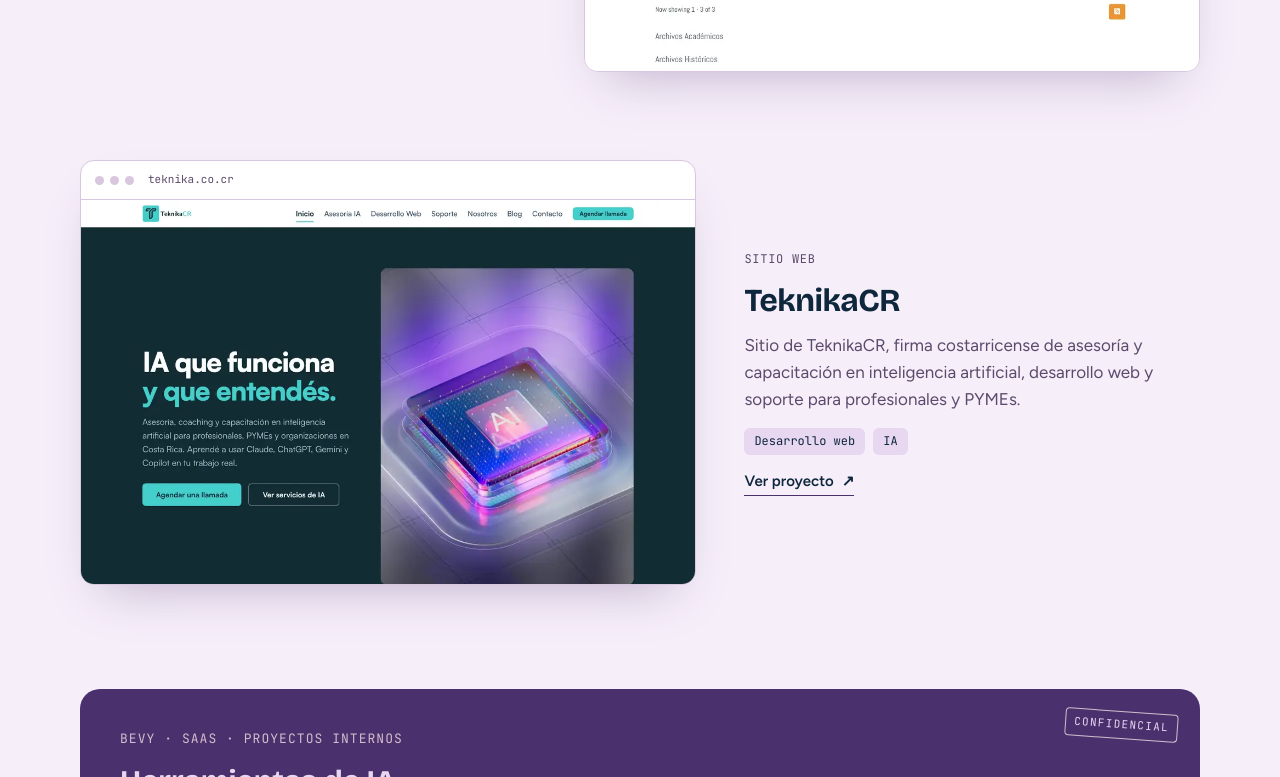
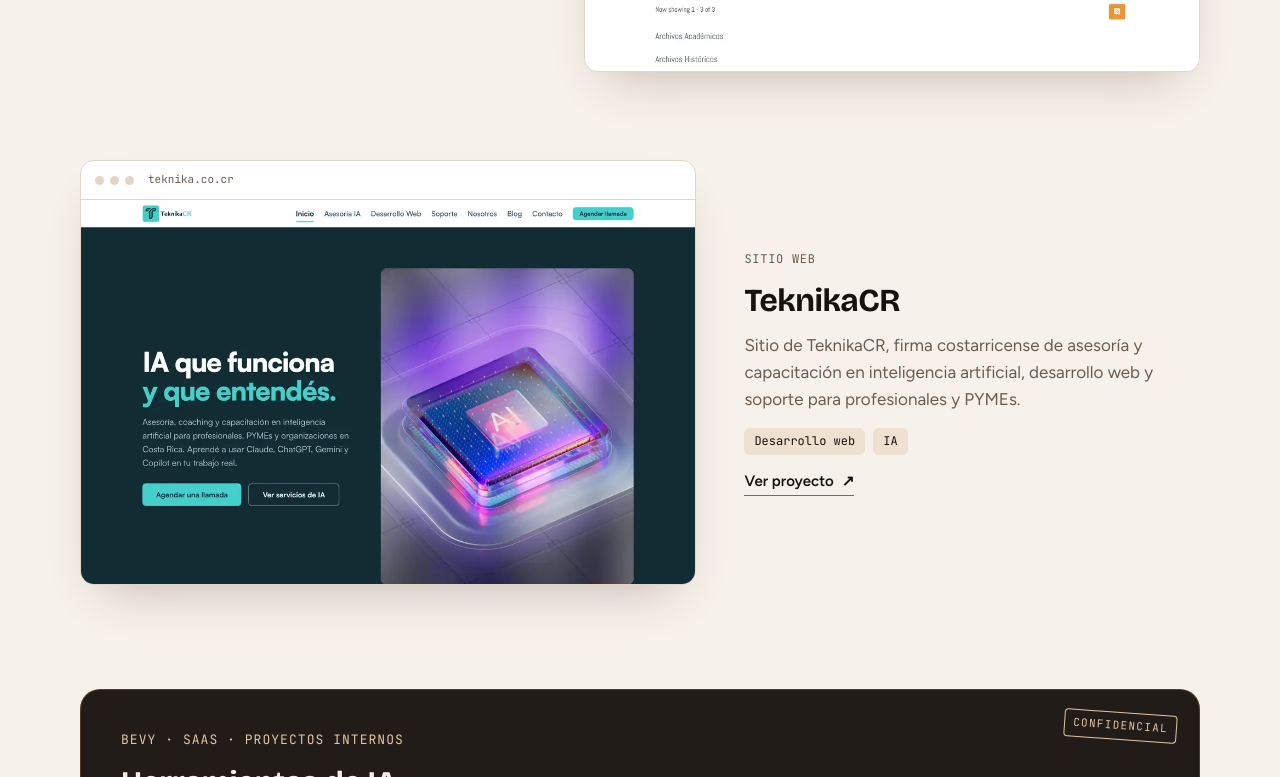
Before and after one commit to DodanimJR/DodanimJR.github.io, a plain HTML site: page index.html in a window 1280 px wide. Shown: the part 2023-2800 px from the top of the page. Drawn offline with nearby package versions, Linux system fonts and the light colour scheme.

Commit message:
Paleta del banner de LinkedIn: carbón, cobre y arena
Co-Authored-By: Claude Opus 5.5 <noreply@anthropic.com>
Claude-Session: https://claude.ai/code/session_01FkVHtXzhyxdA1GrBXEiiG3

```diff
--- a/index.html
+++ b/index.html
@@ -10,29 +10,29 @@
 <meta property="og:description" content="Conecto lo que el cliente necesita con lo que el equipo puede construir.">
 <meta property="og:type" content="website">
 <meta property="og:image" content="shots/iglesia.webp">
-<meta name="theme-color" content="#4A306D">
+<meta name="theme-color" content="#16130F">
 <link rel="icon" href="favicon.svg" type="image/svg+xml">
 <link rel="preconnect" href="https://fonts.googleapis.com">
 <link rel="stylesheet" href="https://fonts.googleapis.com/css2?family=Bricolage+Grotesque:opsz,wght@12..96,500;12..96,700;12..96,800&family=Figtree:wght@400;500;600&family=JetBrains+Mono:wght@400;500&display=swap">
 <style>
 /* Layout: hero asimétrico (texto 1.25fr / ficha .75fr), proyectos en zig-zag con captura real, todo colapsa a una columna bajo 768px */
 :root{
-  --lavender:#E8D7F1; --thistle:#D3BCCC; --vintage:#A167A5; --indigo:#4A306D; --space:#0E273C;
-  --bg:#F6EEF9; --fg:#0E273C; --muted:#5B4A6B; --line:#D9C6DF; --frame:#FFFFFF;
-  --accent:#4A306D; --accent-ink:#F6EEF9; --accent-soft:#E8D7F1;
-  --shadow:0 24px 48px -24px rgba(74,48,109,.35);
+  --lavender:#F4EEE6; --thistle:#E2C4A3; --vintage:#C9773F; --indigo:#211C17; --space:#16130F;
+  --bg:#F6F1EA; --fg:#16130F; --muted:#6B5C4E; --line:#E3D6C6; --frame:#FFFFFF;
+  --accent:#A85A28; --accent-ink:#FBF7F2; --accent-soft:#EFE1D0;
+  --shadow:0 24px 48px -24px rgba(60,38,18,.30);
   --ease:cubic-bezier(.16,1,.3,1);
   --display:"Bricolage Grotesque","Segoe UI",system-ui,sans-serif;
   --body:"Figtree","Segoe UI",system-ui,sans-serif;
   --mono:"JetBrains Mono",ui-monospace,Menlo,Consolas,monospace;
 }
 @media (prefers-color-scheme: dark){ :root:not([data-theme="light"]){
-  --bg:#0E273C; --fg:#E8D7F1; --muted:#BBA6C4; --line:#28405E; --frame:#163452;
-  --accent:#D3BCCC; --accent-ink:#0E273C; --accent-soft:#2A2F55;
+  --bg:#16130F; --fg:#F4EEE6; --muted:#B9A895; --line:#2E2720; --frame:#211C17;
+  --accent:#D98A52; --accent-ink:#16130F; --accent-soft:#2E241B;
   --shadow:0 24px 48px -24px rgba(0,0,0,.6); color-scheme:dark } }
 :root[data-theme="dark"]{
-  --bg:#0E273C; --fg:#E8D7F1; --muted:#BBA6C4; --line:#28405E; --frame:#163452;
-  --accent:#D3BCCC; --accent-ink:#0E273C; --accent-soft:#2A2F55;
+  --bg:#16130F; --fg:#F4EEE6; --muted:#B9A895; --line:#2E2720; --frame:#211C17;
+  --accent:#D98A52; --accent-ink:#16130F; --accent-soft:#2E241B;
   --shadow:0 24px 48px -24px rgba(0,0,0,.6); color-scheme:dark }
 
 *{box-sizing:border-box}
@@ -131,18 +131,18 @@ h2{font-family:var(--display);font-weight:700;font-size:clamp(28px,3.6vw,36px);l
 .visit:hover .arr{transform:translate(3px,-3px)}
 
 /* Bevy: confidencial */
-.nda{position:relative;padding:clamp(24px,4vw,40px);border-radius:20px;background:#4A306D;color:#E8D7F1;display:grid;gap:14px;overflow:hidden}
-.nda .eyebrow{color:#D3BCCC}
+.nda{position:relative;padding:clamp(24px,4vw,40px);border-radius:20px;background:#211C17;color:#F4EEE6;border:1px solid rgba(201,119,63,.35);display:grid;gap:14px;overflow:hidden}
+.nda .eyebrow{color:#E2C4A3}
 .nda h3{font-family:var(--display);font-size:clamp(24px,3.2vw,30px);margin:0;font-weight:700;line-height:1.15;text-wrap:balance;max-width:24ch}
-.nda p{margin:0;max-width:60ch;color:#D3BCCC}
+.nda p{margin:0;max-width:60ch;color:#CDBBA6}
 .declassified{display:grid;gap:10px;margin-top:8px}
-.dl-label{font-family:var(--mono);font-size:11px;letter-spacing:.1em;text-transform:uppercase;color:#D3BCCC}
+.dl-label{font-family:var(--mono);font-size:11px;letter-spacing:.1em;text-transform:uppercase;color:#E2C4A3}
 .redacted{display:flex;flex-wrap:wrap;gap:8px;margin:0;padding:0;list-style:none}
-.redacted li{font-family:var(--mono);font-size:13px;padding:5px 12px;border-radius:4px;background:#A167A5;color:#0E273C;font-weight:500}
-.redacted li.bar{width:96px;background:#A167A5;opacity:.45}
+.redacted li{font-family:var(--mono);font-size:13px;padding:5px 12px;border-radius:4px;background:#C9773F;color:#16130F;font-weight:500}
+.redacted li.bar{width:96px;background:#C9773F;opacity:.4}
 .redacted li.bar.short{width:56px}
 .stamp{position:absolute;top:22px;right:22px;font-family:var(--mono);font-size:11px;letter-spacing:.12em;text-transform:uppercase;
-  border:1.5px solid #D3BCCC;padding:4px 8px;border-radius:4px;transform:rotate(4deg)}
+  border:1.5px solid #E2C4A3;color:#E2C4A3;padding:4px 8px;border-radius:4px;transform:rotate(4deg)}
 
 /* Contacto */
 .contact{display:grid;gap:22px}
```
Also changed, not shown: favicon.svg.
